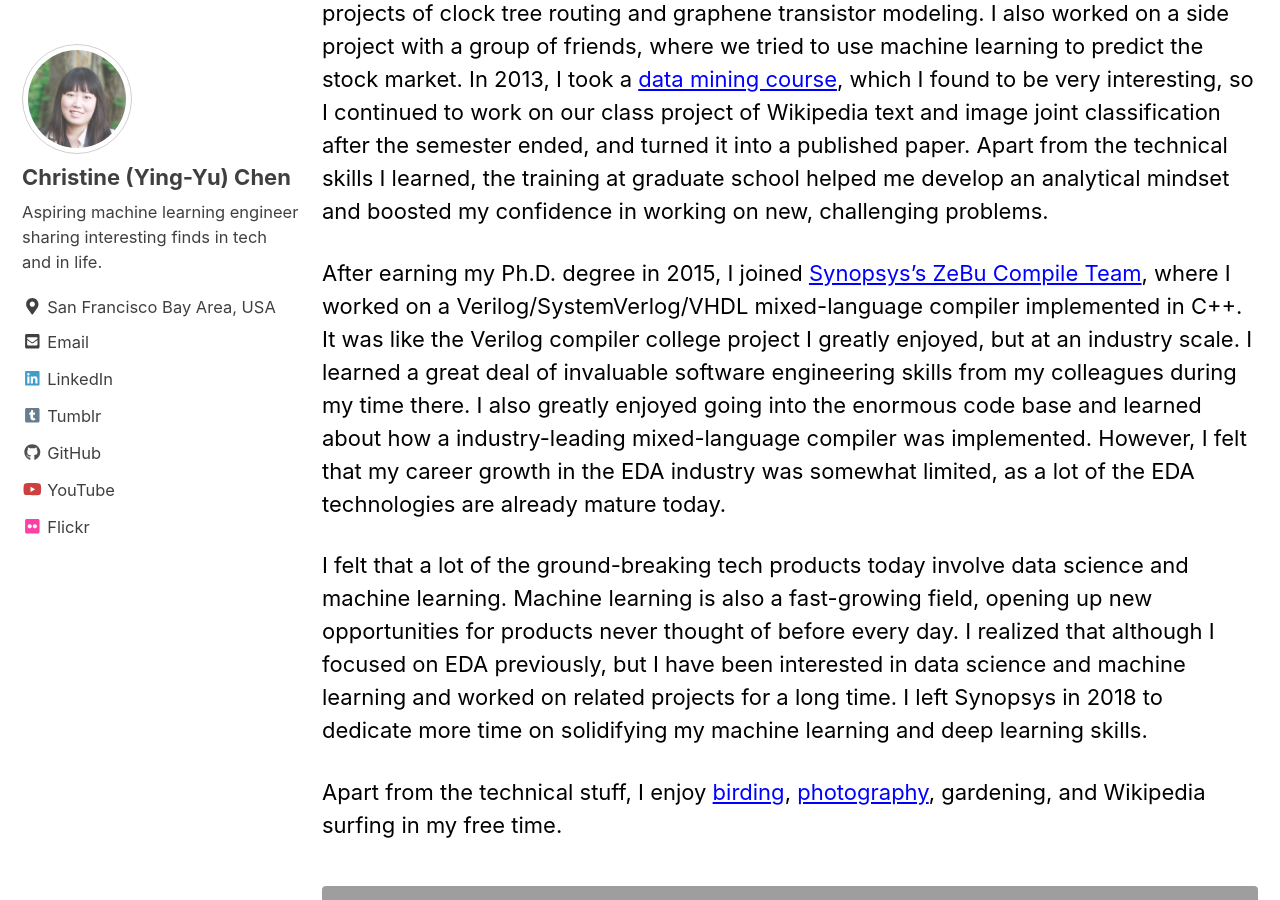
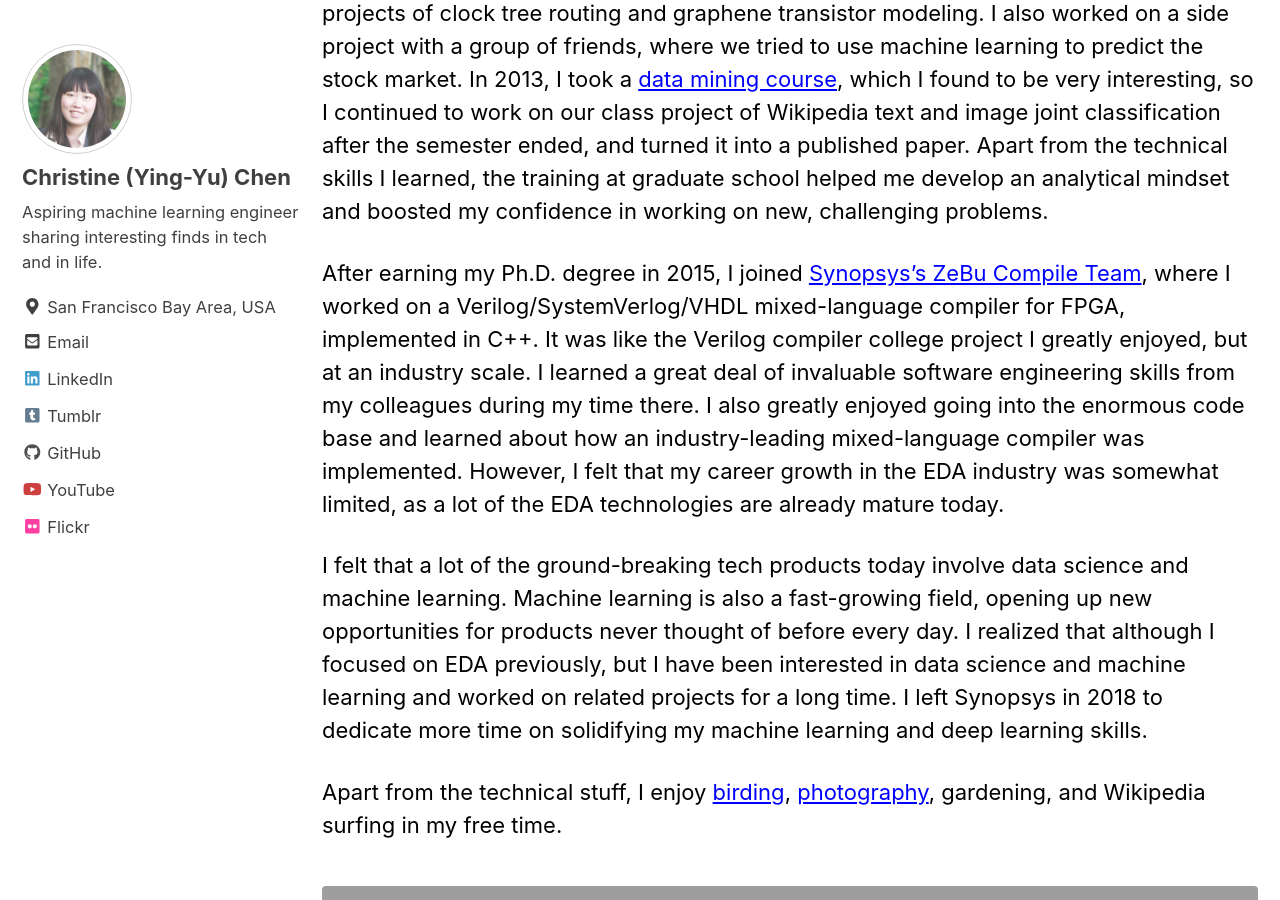
Before and after one commit to steggie3/steggie3.github.io, a Jekyll site: the page built from pages/about.md, in a window 1280 px wide and 900 px high, scrolled down 2437 px. Built offline with Jekyll 4.4.1, drawn with Linux system fonts in a browser that asks for light colours; nearby versions of some CDN libraries.

Commit message:
update about typo

```diff
--- a/pages/about.md
+++ b/pages/about.md
@@ -19,7 +19,7 @@
 
 It was during this time that I found my passion in building software products and working on cutting-edge technologies. My senior project advisor, who had both academia and industry experiences, encouraged me to pursue a Ph.D. degree, because "it opens up many more opportunities for research and development work." Soon after, I started an M.S./Ph.D. program at University of Illinois at Urbana-Champaign with a focus in the EDA field. The [projects](/pages/projects.html){:target="_blank"} I worked on at graduate school all heavily involve C++ programming and algorithms. Moreover, data modeling also played an important role in my research projects of clock tree routing and graphene transistor modeling. I also worked on a side project with a group of friends, where we tried to use machine learning to predict the stock market. In 2013, I took a [data mining course](https://wiki.illinois.edu//wiki/display/cs512/Lectures){:target="_blank"}, which I found to be very interesting, so I continued to work on our class project of Wikipedia text and image joint classification after the semester ended, and turned it into a published paper. Apart from the technical skills I learned, the training at graduate school helped me develop an analytical mindset and boosted my confidence in working on new, challenging problems.
 
-After earning my Ph.D. degree in 2015, I joined [Synopsys's ZeBu Compile Team](https://www.synopsys.com/verification/emulation.html){:target="_blank"}, where I worked on a Verilog/SystemVerlog/VHDL mixed-language compiler implemented in C++. It was like the Verilog compiler college project I greatly enjoyed, but at an industry scale. I learned a great deal of invaluable software engineering skills from my colleagues during my time there. I also greatly enjoyed going into the enormous code base and learned about how a industry-leading mixed-language compiler was implemented. However, I felt that my career growth in the EDA industry was somewhat limited, as a lot of the EDA technologies are already mature today.
+After earning my Ph.D. degree in 2015, I joined [Synopsys's ZeBu Compile Team](https://www.synopsys.com/verification/emulation.html){:target="_blank"}, where I worked on a Verilog/SystemVerlog/VHDL mixed-language compiler for FPGA, implemented in C++. It was like the Verilog compiler college project I greatly enjoyed, but at an industry scale. I learned a great deal of invaluable software engineering skills from my colleagues during my time there. I also greatly enjoyed going into the enormous code base and learned about how an industry-leading mixed-language compiler was implemented. However, I felt that my career growth in the EDA industry was somewhat limited, as a lot of the EDA technologies are already mature today.
 
 I felt that a lot of the ground-breaking tech products today involve data science and machine learning. Machine learning is also a fast-growing field, opening up new opportunities for products never thought of before every day. I realized that although I focused on EDA previously, but I have been interested in data science and machine learning and worked on related projects for a long time. I left Synopsys in 2018 to dedicate more time on solidifying my machine learning and deep learning skills.
 
```
